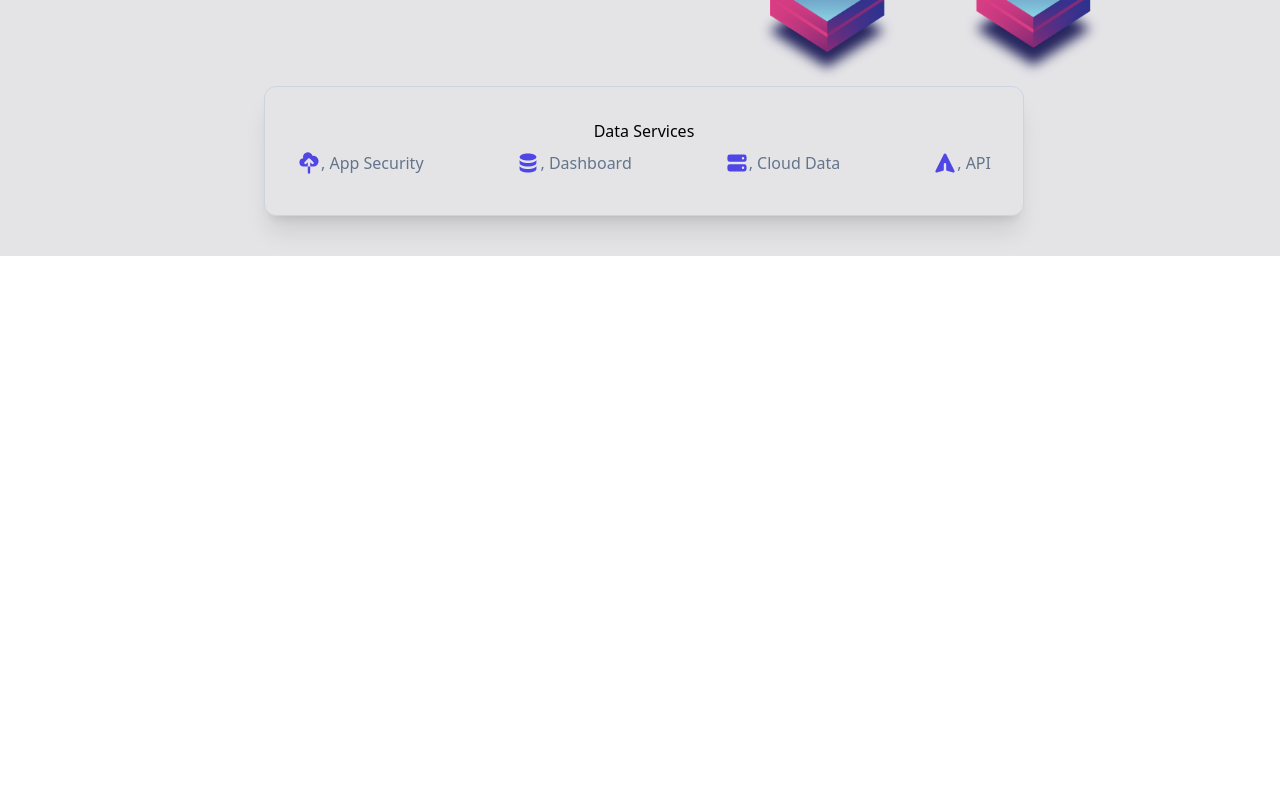
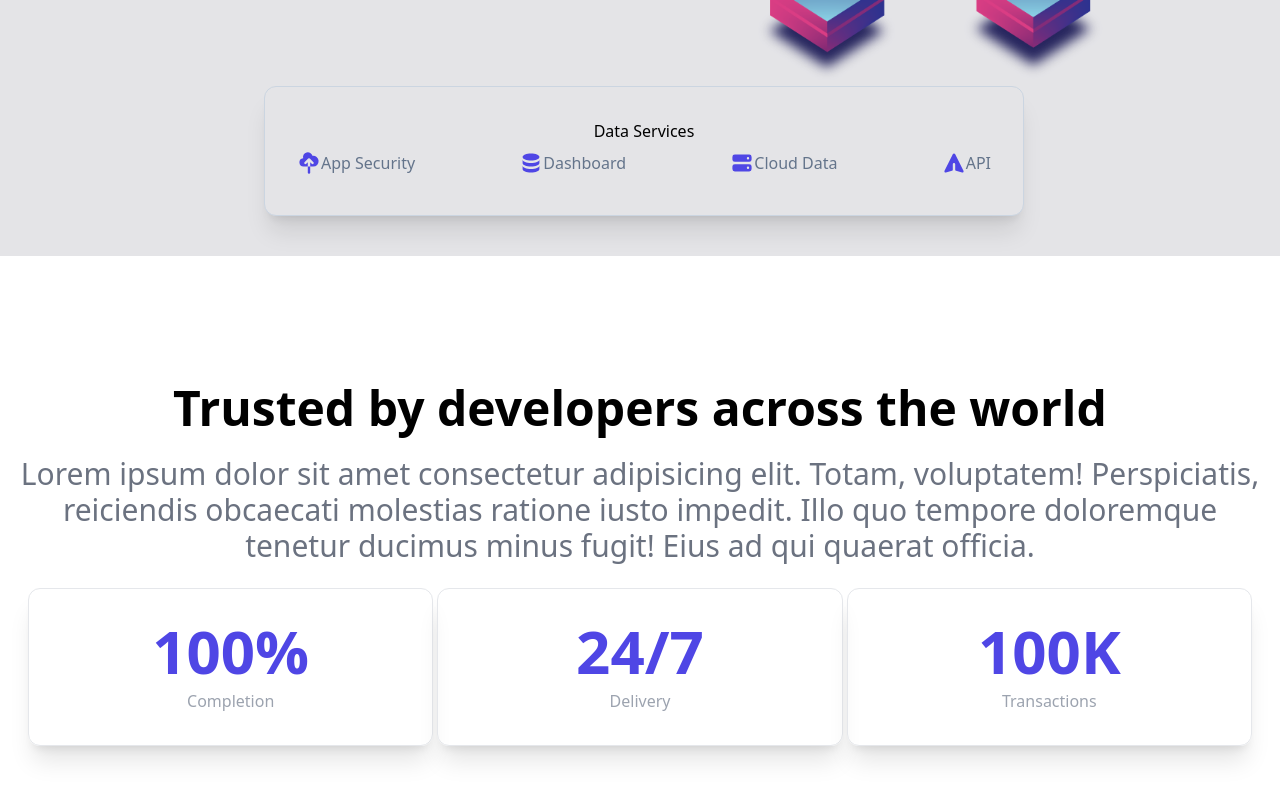
Before and after one commit to SamuelJAmos/Clolud-Managment-App, a React (Create React App) app: page / in a window 1280 px wide. Shown: the part 544-1344 px from the top of the page. Before the commit the page ends 800 px from the top, so only its background shows below. Built offline with nearby package versions, Linux system fonts and the light colour scheme.

Commit message:
Added and designed the About.jsx

```diff
--- a/src/App.js
+++ b/src/App.js
@@ -1,11 +1,13 @@
 import Navbar from './components/Navbar'
 import Hero from './components/Hero'
+import About from './components/About'
 
 function App() {
   return (
     <>
     <Navbar />
     <Hero/>
+    <About />
     </>
   );
 }
--- /dev/null
+++ b/src/components/About.jsx
@@ -0,0 +1,31 @@
+import React from 'react'
+
+const About = () => {
+  return (
+    <div className='w-full my-32'>
+      <div className='max-w-[1240px] mx-auto'>
+        <div className='text-center'>
+          <h2 className='text-5xl font-bold'>Trusted by developers across the world</h2>
+          <p className='text-3xl py-6 text-gray-500'>Lorem ipsum dolor sit amet consectetur adipisicing elit. Totam, voluptatem! Perspiciatis, reiciendis obcaecati molestias ratione iusto impedit. Illo quo tempore doloremque tenetur ducimus minus fugit! Eius ad qui quaerat officia.</p>
+        </div>
+
+        <div className='grid md:grid-cols-3 gap-1 px-2 text-center'>
+          <div className='border py-8 rounded-xl shadow-xl'>
+            <p className='text-6xl font-bold text-indigo-600'>100%</p>
+            <p className='text-gray-400 mt-2'>Completion</p>
+          </div>
+          <div className='border py-8 rounded-xl shadow-xl'>
+            <p className='text-6xl font-bold text-indigo-600'>24/7</p>
+            <p className='text-gray-400 mt-2'>Delivery</p>
+          </div>
+          <div className='border py-8 rounded-xl shadow-xl'>
+            <p className='text-6xl font-bold text-indigo-600'>100K</p>
+            <p className='text-gray-400 mt-2'>Transactions</p>
+          </div>
+        </div>
+      </div>
+    </div>
+  )
+}
+
+export default About
--- a/src/components/Hero.jsx
+++ b/src/components/Hero.jsx
@@ -25,10 +25,10 @@
                 absolute flex flex-col py-8 md:min-w-[760px] bottom-[5%] mx-1 md:left-1/2 transform md:-translate-x-1/2 bg-zinc-200 border border-slate-300 rounded-xl text-center shadow-xl'>
                     <p>Data Services</p>
                     <div className='flex justify-between flex-wrap px-4'>
-                        <p className='flex px-4 py-2 text-slate-500'><CloudUploadIcon className='h-6 text-indigo-600'/>, App Security</p>
-                        <p className='flex px-4 py-2 text-slate-500'><DatabaseIcon className='h-6 text-indigo-600'/>, Dashboard</p>
-                        <p className='flex px-4 py-2 text-slate-500'><ServerIcon className='h-6 text-indigo-600'/>, Cloud Data</p>
-                        <p className='flex px-4 py-2 text-slate-500'><PaperAirplaneIcon className='h-6 text-indigo-600'/>, API</p>
+                        <p className='flex px-4 py-2 text-slate-500'><CloudUploadIcon className='h-6 text-indigo-600'/> App Security</p>
+                        <p className='flex px-4 py-2 text-slate-500'><DatabaseIcon className='h-6 text-indigo-600'/> Dashboard</p>
+                        <p className='flex px-4 py-2 text-slate-500'><ServerIcon className='h-6 text-indigo-600'/> Cloud Data</p>
+                        <p className='flex px-4 py-2 text-slate-500'><PaperAirplaneIcon className='h-6 text-indigo-600'/> API</p>
                     </div>
                 </div>
             </div>
```
